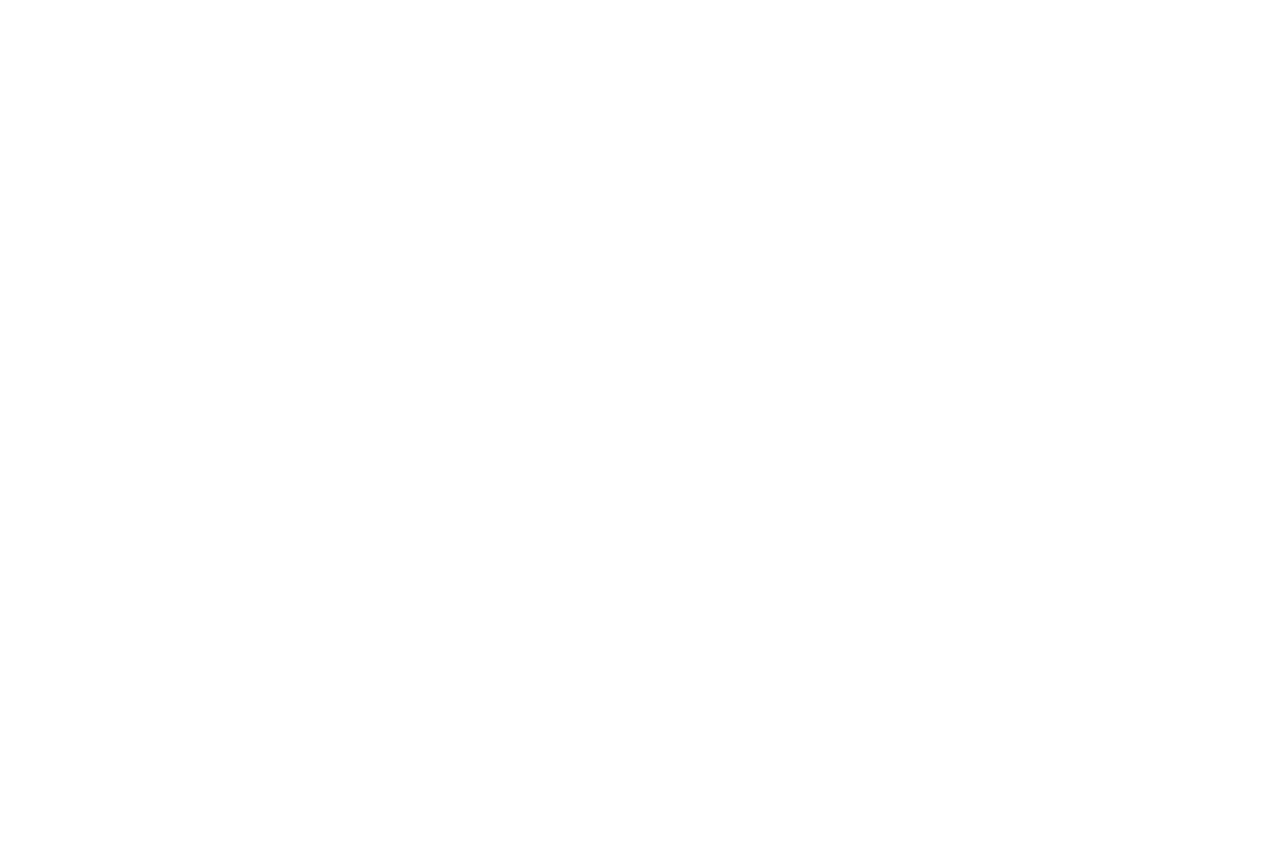
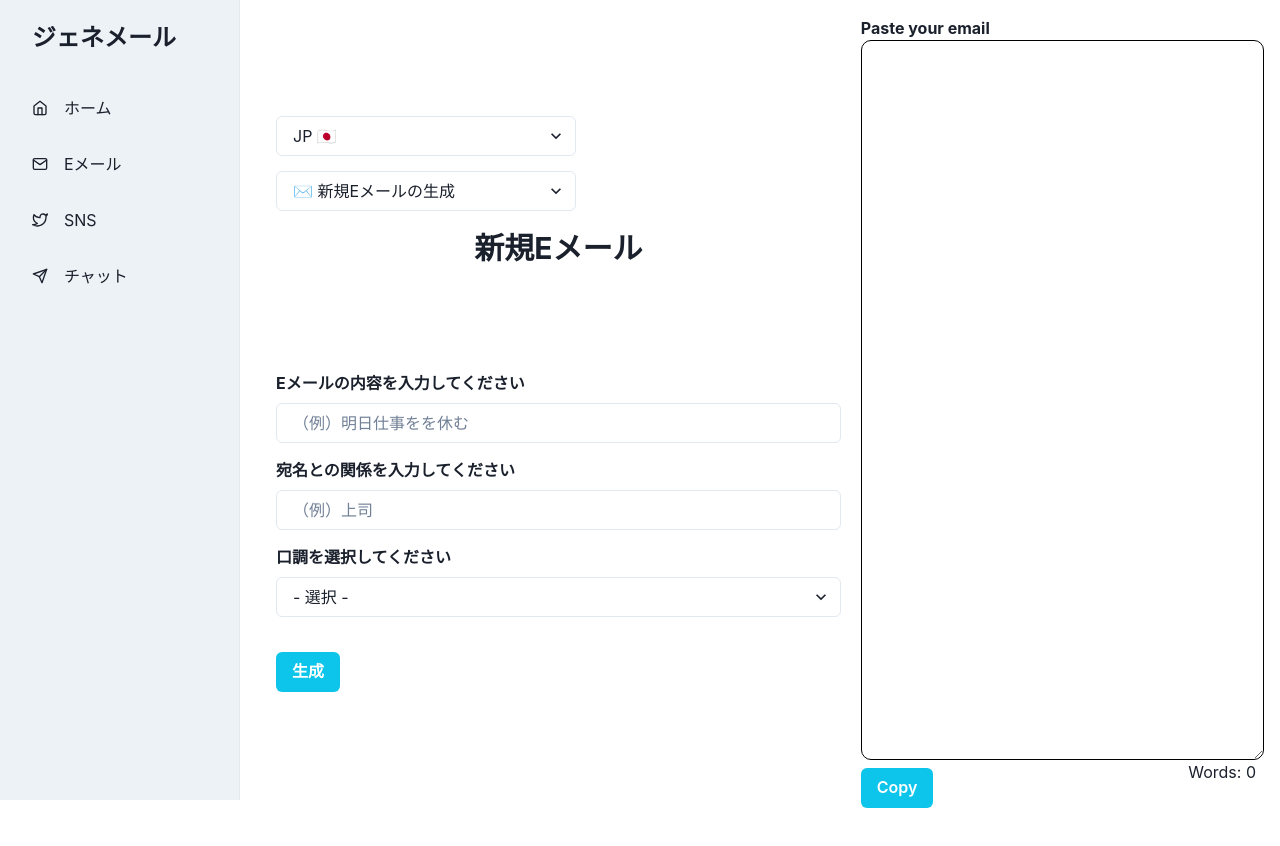
Before and after one commit to FrancisBrokering/GenMail, a React (Create React App) app in the folder gen-mail/: page /email in a window 1280 px wide. Before the commit this address had no page. Shown: the top 846 px of the page. Before the commit the page ends 800 px from the top, so only its background shows below. Built offline with nearby package versions, Linux system fonts and the light colour scheme.

Commit message:
Added sidebar links

```diff
--- a/gen-mail/src/App.tsx
+++ b/gen-mail/src/App.tsx
@@ -1,13 +1,19 @@
 import React from 'react';
 import { BrowserRouter, Routes, Route } from "react-router-dom";
+import Sidebar from './components/SideBar';
 import Home from './pages/Home';
+import EmailPage from './pages/EmailPage';
 
 function App() {
+
   return (
     <BrowserRouter>
-      <Routes>
-        <Route path='/' element={<Home />} />
-      </Routes>
+      <Sidebar >
+        <Routes>
+          <Route path='/home' element={<Home />} />
+          <Route path='/email' element={<EmailPage />} />
+        </Routes>
+      </Sidebar>
     </BrowserRouter>
   );
 }
--- a/gen-mail/src/components/SideBar.tsx
+++ b/gen-mail/src/components/SideBar.tsx
@@ -48,13 +48,14 @@ const SidebarContent = ({ onClose, ...rest }: SidebarContentProps) => {
 
     interface LinkItemProps {
         name: string;
+        link: string;
         icon: IconType;
     }
     const LinkItems: Array<LinkItemProps> = [
-        { name: t("sidebar.home"), icon: FiHome },
-        { name: t("sidebar.email"), icon: FiMail },
-        { name: t("sidebar.sns"), icon: FiTwitter },
-        { name: t("sidebar.chat"), icon: FiSend },
+        { name: t("sidebar.home"), link: "home", icon: FiHome },
+        { name: t("sidebar.email"), link: "email", icon: FiMail },
+        { name: t("sidebar.sns"), link: "sns", icon: FiTwitter },
+        { name: t("sidebar.chat"), link: "chat", icon: FiSend },
         // { name: t("sidebar.trend"), icon: FiTrendingUp },
         // { name: t("sidebar.favorite"), icon: FiStar },
         // { name: t("sidebar.settings"), icon: FiSettings },
@@ -75,7 +76,7 @@ const SidebarContent = ({ onClose, ...rest }: SidebarContentProps) => {
                 <CloseButton display={{ base: 'flex', md: 'none' }} onClick={onClose} />
             </Flex>
             {LinkItems.map((link) => (
-                <NavItem key={link.name} icon={link.icon}>
+                <NavItem key={link.name} link={link.link} icon={link.icon} >
                     {link.name}
                 </NavItem>
             ))}
@@ -85,11 +86,12 @@ const SidebarContent = ({ onClose, ...rest }: SidebarContentProps) => {
 
 interface NavItemProps extends FlexProps {
     icon: IconType;
+    link: string;
     children: ReactText;
 }
-const NavItem = ({ icon, children, ...rest }: NavItemProps) => {
+const NavItem = ({ icon, children, link, ...rest }: NavItemProps) => {
     return (
-        <Link href="#" style={{ textDecoration: 'none' }} _focus={{ boxShadow: 'none' }}>
+        <Link href={link} style={{ textDecoration: 'none' }} _focus={{ boxShadow: 'none' }}>
             <Flex
                 align="center"
                 p="4"
--- /dev/null
+++ b/gen-mail/src/pages/EmailPage.tsx
@@ -0,0 +1,57 @@
+import React, { useEffect, useState } from 'react';
+import NewEmail from '../components/Email/NewEmail';
+import { Box, Select, Grid, GridItem } from '@chakra-ui/react';
+import ReplyEmail from '../components/Email/ReplyEmail';
+import ReviewEmail from '../components/Email/ReviewEmail';
+import EditEmail from '../components/Email/EditEmail';
+import { useTranslation } from "react-i18next";
+import EditArea from '../components/EditArea';
+
+const EmailPage = () => {
+    const [generateOption, setGenerateOption] = useState("New");
+    const [language, setLanguage] = useState("ja");
+    const { t, i18n } = useTranslation()
+
+    useEffect(() => {
+        i18n.changeLanguage(language)
+    }, [language])
+
+    function GenerateOption() {
+        switch (generateOption) {
+            case "New":
+                return (<NewEmail lang={language} />)
+            case "Reply":
+                return (<ReplyEmail lang={language} />)
+            case "Edit":
+                return (<EditEmail lang={language} />)
+            case "Review":
+                return (<ReviewEmail lang={language} />)
+            default:
+                return (<NewEmail lang={language} />);
+        }
+    }
+    return (
+        <Grid templateColumns={'repeat(5, 1fr)'}>
+            <GridItem colSpan={3}>
+                <Box margin='100px 20px 0px 20px'>
+                    <Select mb='15px' onChange={(e) => setLanguage(e.target.value)} w='300px'>
+                        <option value="ja">JP 🇯🇵</option>
+                        <option value="en">EN 🇺🇸</option>
+                    </Select>
+                    <Select mb='15px' onChange={(e) => setGenerateOption(e.target.value)} w='300px'>
+                        <option value='New'>✉️ {t("email.newEmail.option")}</option>
+                        <option value='Reply'>📩 {t("email.replyEmail.option")}</option>
+                        <option value='Edit'>📧 {t("email.editEmail.option")}</option>
+                        <option value='Review'>📨 {t("email.reviewEmail.option")}</option>
+                    </Select>
+                    {GenerateOption()}
+                </Box>
+            </GridItem>
+            <GridItem colSpan={2}>
+                <EditArea></EditArea>
+            </GridItem>
+        </Grid>
+    )
+}
+
+export default EmailPage
--- a/gen-mail/src/pages/Home.tsx
+++ b/gen-mail/src/pages/Home.tsx
@@ -1,67 +1,12 @@
-import React, { useEffect, useState } from 'react';
+import React from 'react';
 import styled from '@emotion/styled';
-import Sidebar from '../components/SideBar';
-import NewEmail from '../components/Email/NewEmail';
-import { Box, Center, Select, Grid, GridItem } from '@chakra-ui/react';
-import ReplyEmail from '../components/Email/ReplyEmail';
-import ReviewEmail from '../components/Email/ReviewEmail';
-import EditEmail from '../components/Email/EditEmail';
-import { useTranslation } from "react-i18next";
-import EditArea from '../components/EditArea';
 
 const Home = () => {
-  const [generateOption, setGenerateOption] = useState("New");
-  const [language, setLanguage] = useState("ja");
-  const { t, i18n } = useTranslation()
-
-  function GenerateOption() {
-    switch (generateOption) {
-      case "New":
-        return (<NewEmail lang={language} />)
-      case "Reply":
-        return (<ReplyEmail lang={language} />)
-      case "Edit":
-        return (<EditEmail lang={language} />)
-      case "Review":
-        return (<ReviewEmail lang={language}/>)
-      default:
-        return (<NewEmail lang={language} />);
-    }
-  }
-
-  useEffect(() => {
-    i18n.changeLanguage(language)
-  }, [language])
-
-return (
-  <>
-    <Sidebar >
-      <StyledHome>
-        <Grid templateColumns={'repeat(5, 1fr)'}>
-          <GridItem colSpan={3}>
-            <Box margin='100px 20px 0px 20px'>
-              <Select mb='15px' onChange={(e)=>setLanguage(e.target.value)} w='300px'>
-                <option value="ja">JP 🇯🇵</option>
-                <option value="en">EN 🇺🇸</option>
-              </Select>
-              <Select mb='15px' onChange={(e) => setGenerateOption(e.target.value)} w='300px'>
-                <option value='New'>✉️ {t("email.newEmail.option")}</option>
-                <option value='Reply'>📩 {t("email.replyEmail.option")}</option>
-                <option value='Edit'>📧 {t("email.editEmail.option")}</option>
-                <option value='Review'>📨 {t("email.reviewEmail.option")}</option>
-              </Select>
-              {GenerateOption()}
-            </Box>
-          </GridItem>
-          <GridItem colSpan={2}>
-            <EditArea></EditArea>
-          </GridItem>
-        </Grid>
-      </StyledHome>
-    </Sidebar>
-  </>
-
-)
+  return (
+    <StyledHome >
+      This is the home page
+    </StyledHome>
+  )
 }
 
 const StyledHome = styled('div')`
```
